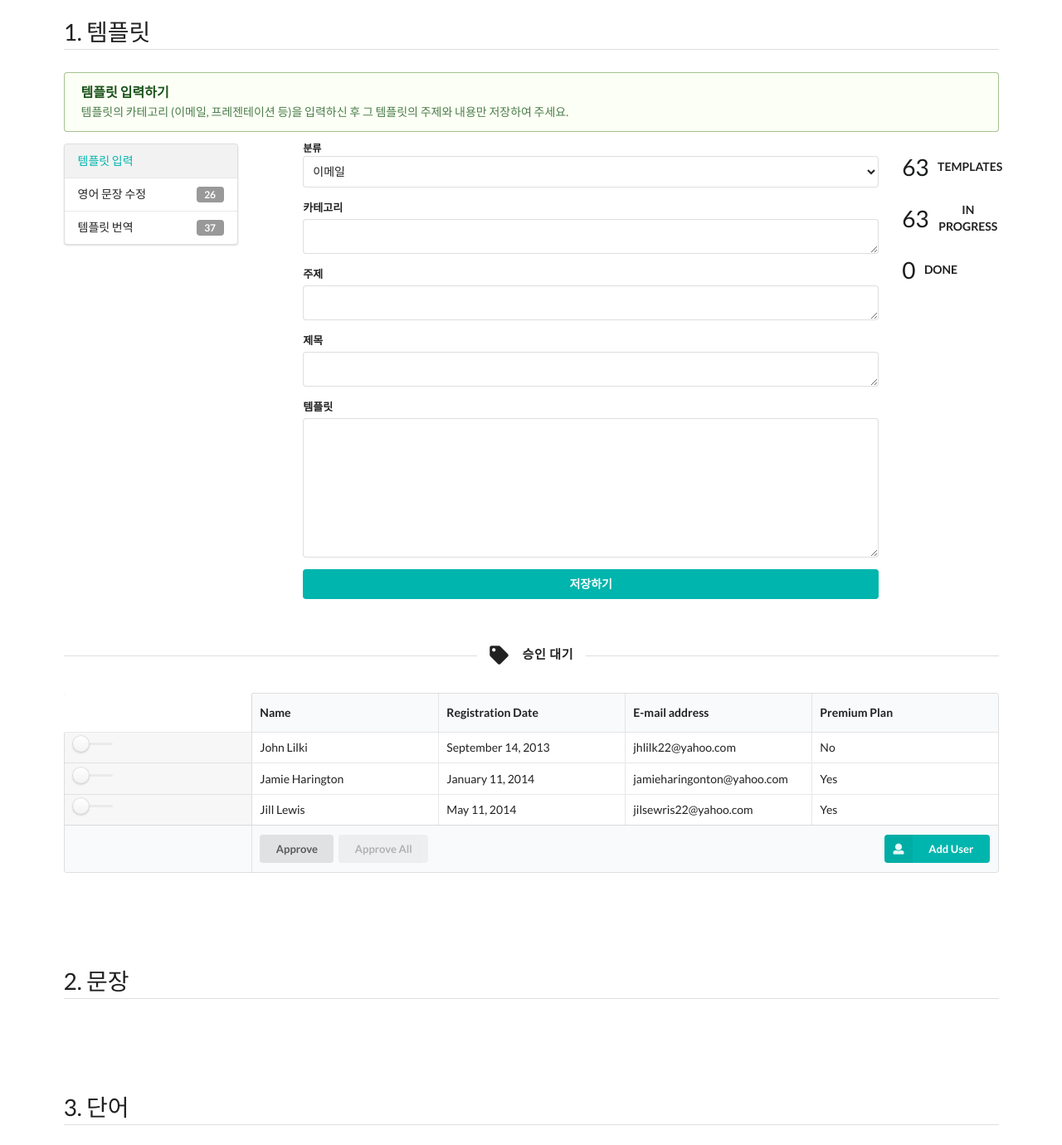
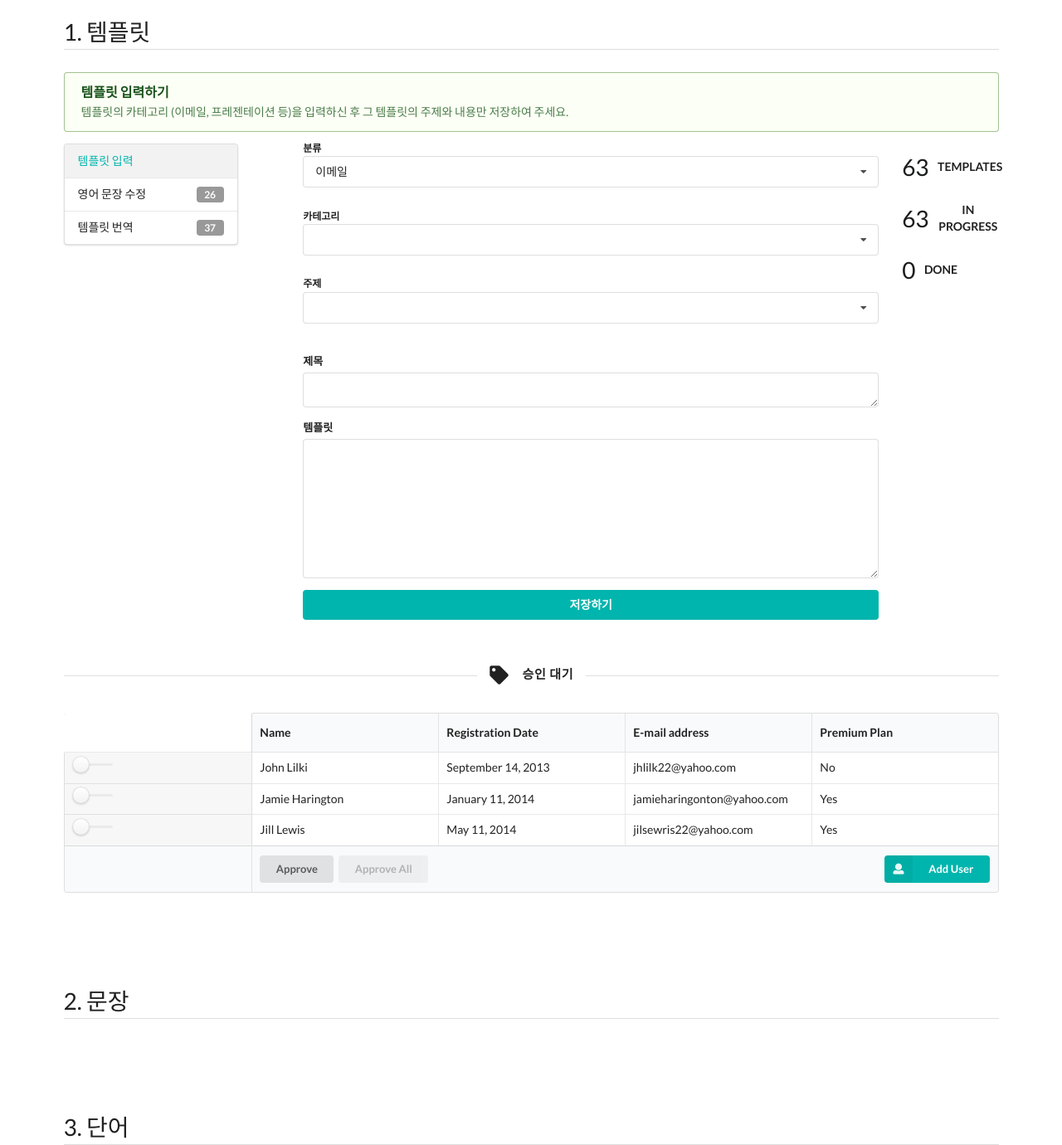
Before and after one commit to woobaktemplate/woobak_template, a Django app: page /edit/ in a window 1280 px wide. Shown: the part 310-1690 px from the top of the page at 83% size. Before the commit the page ends 1666 px from the top, so only its background shows below. Run offline with Django 3.2, Linux system fonts and the light colour scheme; data comes from the database, SQL or seed files in the repository; both versions use the stored data as it was after the commit; some libraries are stand-ins or nearby versions.

Commit message:
adding category auto selection functionality

```diff
--- a/examples/api/urls.py
+++ b/examples/api/urls.py
@@ -5,6 +5,7 @@
     TemplateStateAPIView,
     TemplateStateDetailAPIView,
     TemplateAdminAPIView,
+    TemplateTypeAPIView,
 )
 
 examples_urlpatterns = [
@@ -13,4 +14,5 @@
     url(r'^template-state/$', TemplateStateAPIView.as_view(), name='template-state'),
     url(r'^template-state/(?P<pk>\d+)/$', TemplateStateDetailAPIView.as_view(), name='template-state-detail'),
     url(r'^template-admin/(?P<pk>\d+)/$', TemplateAdminAPIView.as_view(), name='template-admin'),
+    url(r'^template-type/(?P<pk>\d+)/$', TemplateTypeAPIView.as_view(), name='template-type'),
 ]
--- a/examples/api/views.py
+++ b/examples/api/views.py
@@ -6,6 +6,7 @@
     TemplateSerializer,
     TemplateStateSerializer,
     TemplateAdminSerializer,
+    TemplateTypeSerializer,
 )
 
 from utils.paginations import StandardResultPagination, EditingPagination
@@ -67,3 +68,8 @@
 class TemplateAdminAPIView(generics.RetrieveAPIView):
     queryset = TemplateState.objects.all()
     serializer_class = TemplateAdminSerializer
+
+
+class TemplateTypeAPIView(generics.RetrieveAPIView):
+    queryset = Template.objects.all()
+    serializer_class = TemplateTypeSerializer
--- a/static/js/data-manipulation/admin.js
+++ b/static/js/data-manipulation/admin.js
@@ -73,19 +73,21 @@
 var tmp_save_html = `
 <div class="ui form">
   <div class="ui sub header">분류</div>
-  <select id="tmp-type-select" name="skills" class="ui fluid search dropdown">
+  <select id="tmp-type-select" name="skills" class="ui fluid normal dropdown">
     <option value="이메일">이메일</option>
     <option value="프레젠테이션">프레젠테이션</option>
   </select>
-  <div class="field" style="margin-top: 2%;">
-    <label>카테고리</label>
-    <textarea id="category-input" rows="1"></textarea>
-  </div>
-  <div class="field">
-    <label>주제</label>
-    <textarea id="topic-input" rows="1"></textarea>
-  </div>
-  <div class="field">
+  <div class="ui sub header">카테고리</div>
+  <select id="tmp-category-select" name="category" class="ui fluid search dropdown">
+    <option value="">카테고리</option>
+    {0}
+  </select>
+  <div class="ui sub header">주제</div>
+  <select id="tmp-topic-select" name="topic" class="ui fluid search dropdown">
+    <option value="">주제</option>
+    {1}
+  </select>
+  <div class="field" style="margin-top: 5%;">
     <label>제목</label>
     <textarea id="title-input" rows="1"></textarea>
   </div>
@@ -293,6 +295,48 @@
   })
 }
 
+function get_tmp_types(id_val) {
+  var section = $('#tmp-action-section')
+  $.ajax({
+    method: "GET",
+    url: '/api/template-type/' + id_val + '/',
+    success: function(data){
+      console.log(data)
+      var categories = data.categories
+      var topics = data.topics
+      var category_opt = ''
+      var topic_opt = ''
+      for (var i=0; i<categories.length; i++) {
+        category_opt = category_opt + `<option value="{0}">{1}</option>`.format(categories[i], categories[i])
+      }
+      for (var j=0; j<topics.length; j++) {
+        topic_opt = topic_opt + `<option value="{0}">{1}</option>`.format(topics[j], topics[j])
+      }
+      var complete_tmp_save_html = tmp_save_html.format(category_opt, topic_opt)
+      section.html(complete_tmp_save_html)
+      $('.ui.dropdown').dropdown()
+      $('.ui.normal.dropdown').dropdown({maxSelections: 1})
+    },
+    error: function(data){
+      console.log(data.status)
+    }
+  })
+}
+
+function format_tmp_save_html(tmp_save_html) {
+  $.ajax({
+    method: "GET",
+    url: '/api/template/',
+    success: function(data){
+      var id_val = data.results[0].id
+      get_tmp_types(id_val)
+    },
+    error: function(data){
+      console.log(data.status)
+    }
+  })
+}
+
 var tab_type = 'save_tab'
 
 function change_template_action_section(tmp_action_to) {
@@ -302,11 +346,10 @@
   $('#tmp_saved_menu').removeClass('left pointing teal')
   $('#tmp_checked_menu').removeClass('left pointing teal')
 
-  var section = $('#tmp-action-section')
   var msg = $('#tmp-edit-msg')
   if (tmp_action_to == 'TMP_SAVE') {
 
-    section.html(tmp_save_html)
+    format_tmp_save_html(tmp_save_html)
     $('#tmp-save-btn').addClass('active teal')
     var tmp_edit_msg = edit_tmp_msg('템플릿 입력하기',
                                     '템플릿의 카테고리 (이메일, 프레젠테이션 등)을 입력하신 후 그 템플릿의 주제와 내용만 저장하여 주세요.')
--- a/templates/admin_edit.html
+++ b/templates/admin_edit.html
@@ -117,27 +117,39 @@
 
         <div id="tmp-action-section" class="ten wide column">
           <div class="ui form">
+
             <div class="ui sub header">분류</div>
-            <select id="tmp-type-select" name="skills" class="ui fluid search dropdown">
+            <select id="tmp-type-select" name="skills" class="ui fluid normal dropdown">
               <option value="이메일">이메일</option>
               <option value="프레젠테이션">프레젠테이션</option>
             </select>
-            <div class="field" style="margin-top: 2%;">
-              <label>카테고리</label>
-              <textarea id="category-input" rows="1"></textarea>
-            </div>
-            <div class="field">
-              <label>주제</label>
-              <textarea id="topic-input" rows="1"></textarea>
-            </div>
-            <div class="field">
+
+            <div class="ui sub header">카테고리</div>
+            <select id="tmp-category-select" name="category" class="ui fluid search dropdown">
+              <option value="">카테고리</option>
+              {% for category in tmp_categories %}
+                <option value="{{ category }}">{{ category }}</option>
+              {% endfor %}
+            </select>
+
+            <div class="ui sub header">주제</div>
+            <select id="tmp-topic-select" name="topic" class="ui fluid search dropdown">
+              <option value="">주제</option>
+              {% for topic in tmp_topics %}
+                <option value="{{ topic }}">{{ topic }}</option>
+              {% endfor %}
+            </select>
+
+            <div class="field" style="margin-top: 5%;">
               <label>제목</label>
               <textarea id="title-input" rows="1"></textarea>
             </div>
+
             <div class="field">
               <label>템플릿</label>
               <textarea id="template-input"></textarea>
             </div>
+
           </div>
           <button id="tmp-save-api-btn" class="fluid teal ui button" style="margin-top: 1rem;">저장하기</button>
         </div>
@@ -320,7 +332,9 @@
     <script type="text/javascript" src="{% static 'vendor/semantic-ui/semantic.min.js' %}"></script>
     <script type="text/javascript" src="{% static 'js/data-manipulation/admin.js' %}"></script>
     <script type="text/javascript">
-    $('.ui.accordion').accordion();
+    $('.ui.accordion').accordion()
+    $('.ui.dropdown').dropdown()
+    $('.ui.normal.dropdown').dropdown({maxSelections: 1})
     </script>
 
   </body>
--- a/woobak/views.py
+++ b/woobak/views.py
@@ -37,6 +37,9 @@
     def get(self, request, *args, **kwargs):
         tmp_total_num = TemplateState.objects.all().count()
         tmp_done_num = Template.objects.filter(done=True).count()
+
+        tmp_categories = [category[0] for category in set(Template.objects.values_list('category'))]
+        tmp_topics = [topic[0] for topic in set(Template.objects.values_list('topic'))]
         context = {
             'tmp_saved': TemplateState.objects.filter(saved=True).count(),
             'tmp_checked': TemplateState.objects.filter(checked=True).count(),
@@ -44,5 +47,8 @@
             'tmp_done_num': tmp_done_num,
             'tmp_in_progress_num': tmp_total_num - tmp_done_num,
 
+            'tmp_categories': tmp_categories,
+            'tmp_topics': tmp_topics
+
         }
         return render(request, 'admin_edit.html', context)
```
Also changed, not shown: examples/api/serializers.py (+16 -0 lines), db.sqlite3.
